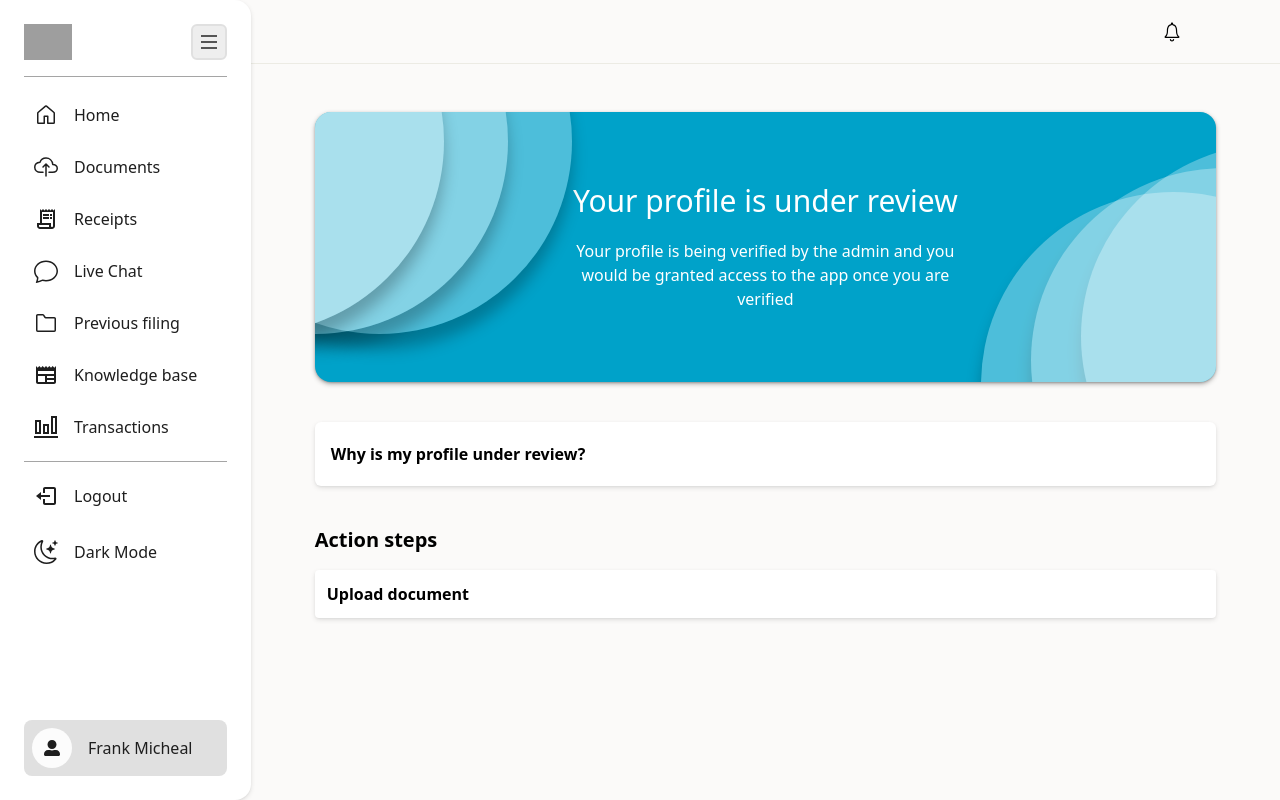
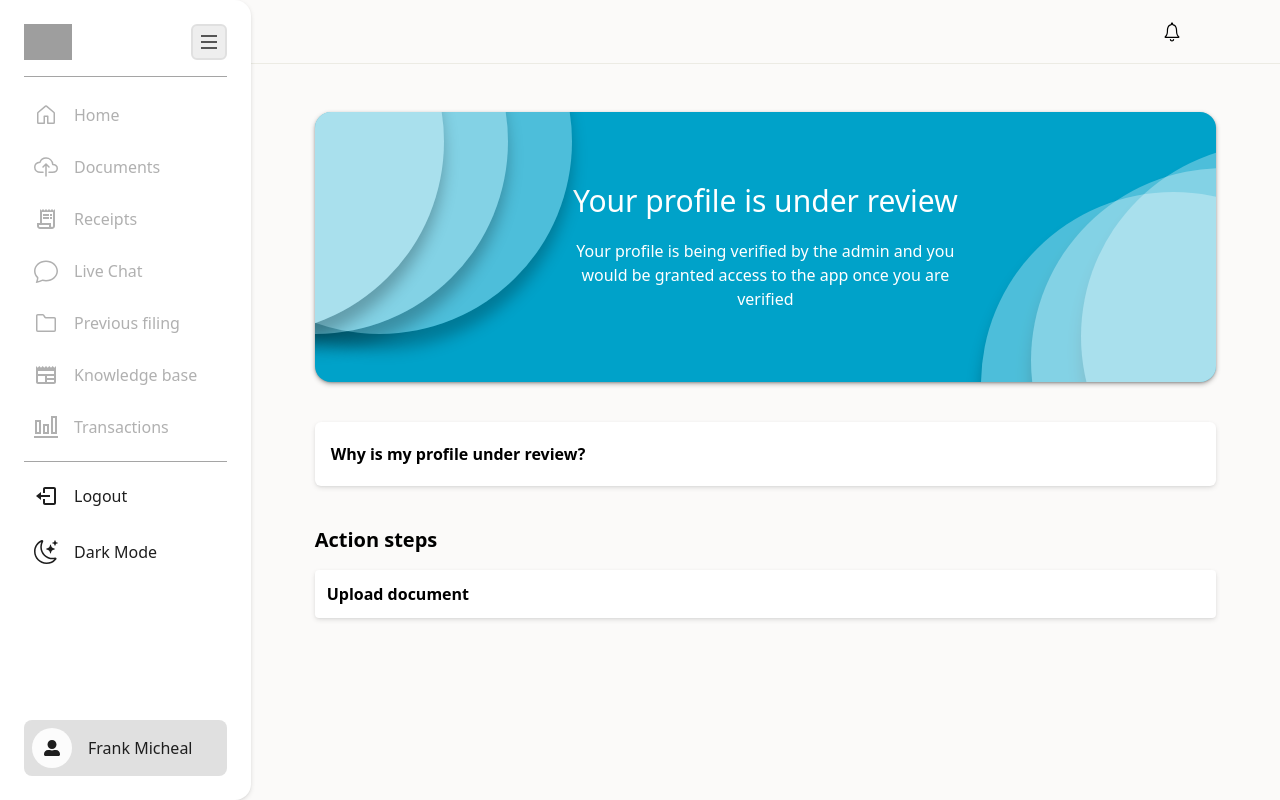
Before and after one commit to Trayshmhirk/tax-return-user-app, a React (Vite) app: page /not-approved in a window 1280 px wide. Built offline with nearby package versions, Linux system fonts and the light colour scheme; grey boxes are pictures that could not be loaded.

Commit message:
adding no access to sidebar navbar for not-approved home

```diff
--- a/src/components/NavItems.tsx
+++ b/src/components/NavItems.tsx
@@ -8,6 +8,7 @@ type NavItemsProps = {
    isActive?: boolean;
    tourContent?: string;
    isCollapsed?: boolean;
+   navBarAccess?: boolean;
 };
 
 export const NavItems = ({
@@ -17,20 +18,20 @@ export const NavItems = ({
    onClick,
    isActive,
    isCollapsed,
+   navBarAccess,
 }: NavItemsProps) => (
    <div
       className={`
-         flex items-center p-[10px] gap-4 rounded-lg cursor-pointer
+         flex items-center p-[10px] gap-4 rounded-lg text-eerieBlack dark:text-white
          ${isActive ? "bg-richElectricBlue text-white shadow-custom dark:shadow-md-dark" : ""}
          ${isCollapsed ? "" : "justify-center"}
+         ${navBarAccess ? "text-opacity-35 dark:text-opacity-35 cursor-not-allowed" : "cursor-pointer "}
       `}
       id={id}
       onClick={onClick}
       data-testid={`joyride-step-${id}`} // Add this data-testid for Joyride
    >
-      <NavIcon
-         className={`w-6 h-6 ${isActive ? "text-white" : "text-eerieBlack dark:text-white"}`}
-      />
+      <NavIcon className={`w-6 h-6 ${isActive ? "text-white" : ""}`} />
       {isCollapsed && <p className="text-base">{title}</p>}
    </div>
 );
--- a/src/components/Sidebar.tsx
+++ b/src/components/Sidebar.tsx
@@ -102,6 +102,7 @@ const Sidebar = ({ isNotApproved }: SidebarProps) => {
                            isActive={location.pathname === `/${navItem.route}`}
                            id={navItem.id}
                            isCollapsed={isOpen}
+                           navBarAccess={isNotApproved}
                         />
                      ))}
                   </nav>
@@ -140,7 +141,7 @@ const Sidebar = ({ isNotApproved }: SidebarProps) => {
             </div>
 
             <div
-               className="flex items-center bg-chineseWhite dark:bg-spanishGray p-2 gap-4 rounded-lg cursor-pointer"
+               className={`flex items-center bg-chineseWhite dark:bg-spanishGray p-2 gap-4 rounded-lg ${isNotApproved ? "cursor-not-allowed" : "cursor-pointer"}`}
                onClick={() => handleNavigate("profile", "profileNavItem")}
             >
                <div
--- a/src/pages/NotApprovedHome.tsx
+++ b/src/pages/NotApprovedHome.tsx
@@ -33,7 +33,7 @@ const NotApprovedHome = () => {
             <div className="flex flex-col gap-4 bg-white dark:bg-gray p-8 rounded-lg md:p-10 shadow-md dark:shadow-md-dark">
                <div
                   onClick={handleCancelUpload}
-                  className="w-8 h-8 flex items-center justify-center bg-bubbles dark:bg-mutedGray rounded-md"
+                  className="w-8 h-8 flex items-center justify-center bg-bubbles dark:bg-mutedGray rounded-md cursor-pointer"
                >
                   <FaAngleLeft className="font-light text-lg" />
                </div>
@@ -79,7 +79,7 @@ const NotApprovedHome = () => {
                         flex justify-between items-center p-3 bg-white dark:bg-spanishGray dark:text-eerieBlack rounded shadow-md dark:shadow-md-dark cursor-pointer
                      `}
                   >
-                     <span className="font-bold">Upload document</span>
+                     <span className="font-semibold">Upload document</span>
                      {isUploaded && (
                         <span className="font-medium">Uploaded</span>
                      )}
```
